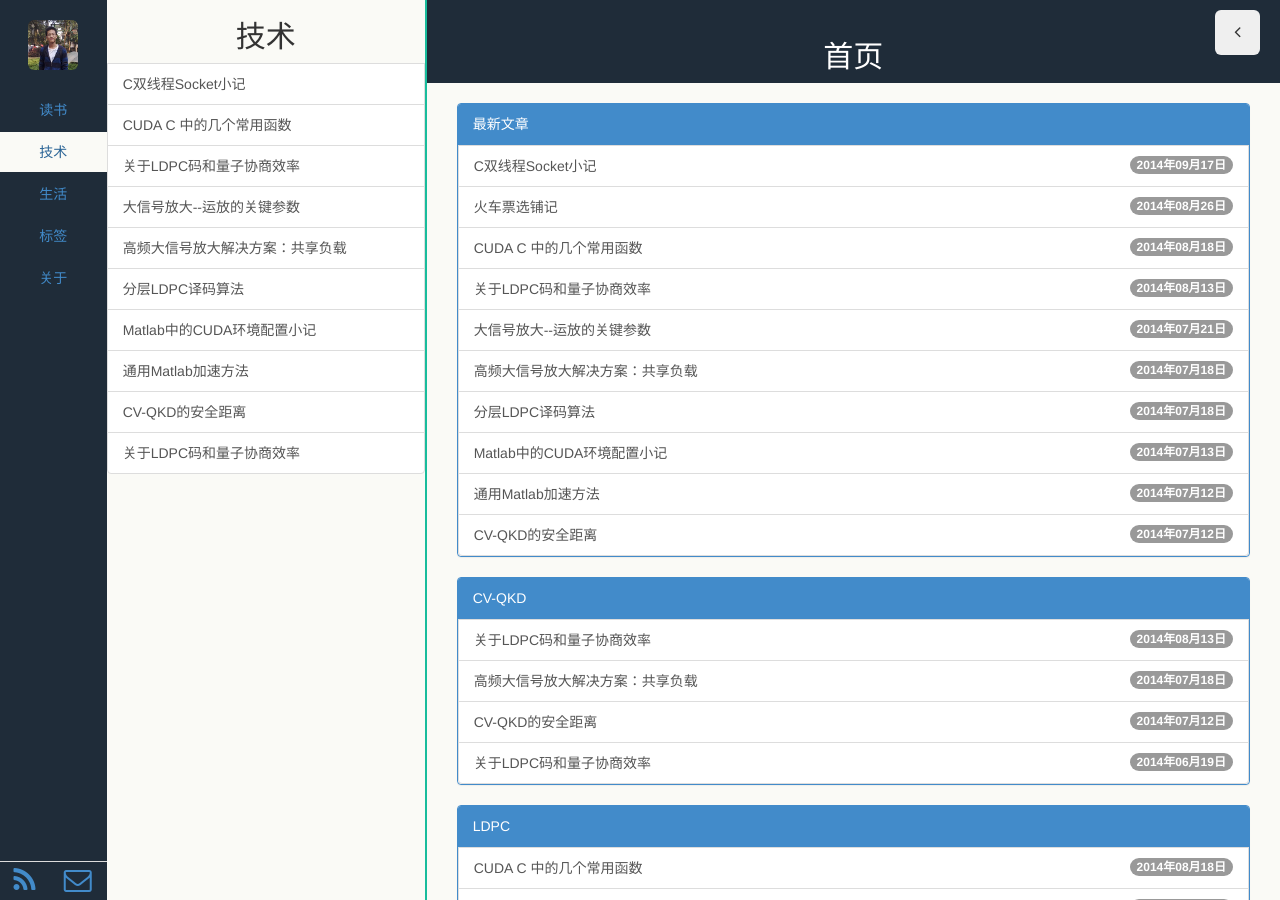
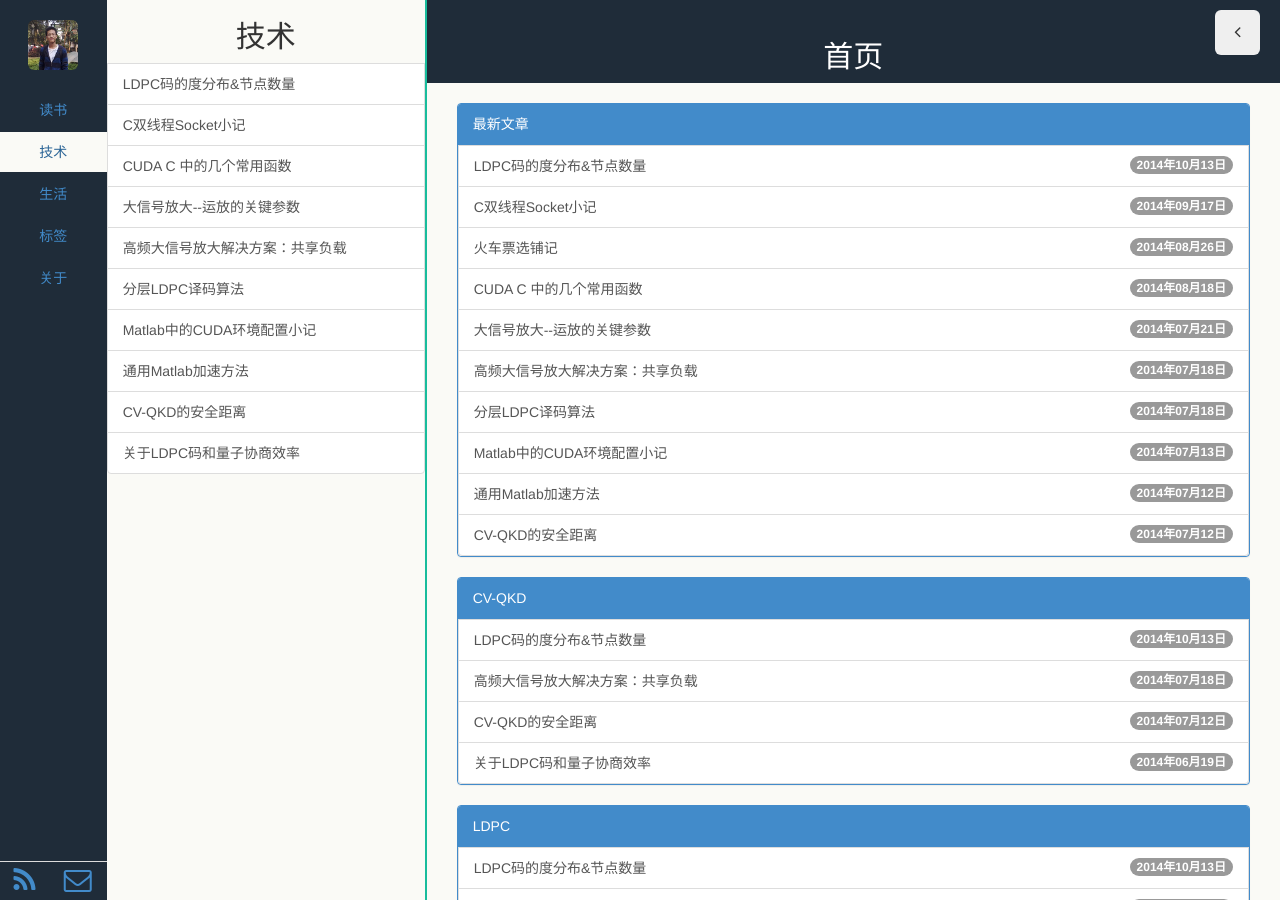
Before and after one commit to lindakai/lindakai.github.io, a Jekyll site: the page built from index.html, in a window 1280 px wide. Built offline with Jekyll 4.4.1, drawn with Linux system fonts in a browser that asks for light colours; Markdown is read by kramdown in place of the engine named in the settings; the list of posts is cut into pages by our own code; comment, search, counter and statistics services are not loaded; some of the changed lines change nothing that is shown.

Commit message:
2014-11-08-3
Add images

```diff
--- a/_posts/2014-08-13-LDPC-Degree.markdown
+++ b/_posts/2014-10-13-LDPC-Degree.markdown
@@ -1,10 +1,9 @@
 ---
 layout: post
-title: "关于LDPC码和量子协商效率"
+title: "LDPC码的度分布&节点数量"
 category: 技术
 tags: LDPC CV-QKD
 ---
-## LDPC码的度分布&节点数量
 
 ####前言
   最近在研究新的LDPC码型对系统性能影响的时候发现关于LDPC码的度分布表示有些混乱，特此整理下：
@@ -14,23 +13,22 @@
 
 ####二、非规则LDPC码的度分布
   混乱是从非规则LDPC码开始的，首先来看一个简单的非规则LDPC码的度分布（据说是802.16e中码率为0.5的码，尚未验证）：
-  $$\lambda(x)=0.4583x^2+0.2917x^3+0.25x^6$$
-  $$\rho(x)=0.6667x^6+0.3333x^7$$
+![interpreter pattern](/public/upload/LDPC-Degree/f1.jpg)
   从中可以看出两个度分布的系数之和均为1，即理解为确定了变量节点的总数**N**和校验节点的总数**M**后可以通过每种度分布的比例分别计算个数，这样表示也很好理解。但是问题来了：
   从Tanner图的角度理解，连接至变量节点和校验节点的边的总数必然是相等的，即：
-  $$N\cdot\sum_{i=1}^{d_c} i\cdot\lambda_i = M\cdot\sum_{i=1}^{d_r} i\cdot\rho_i$$
+![interpreter pattern](/public/upload/LDPC-Degree/f2.jpg)
   根据上面列出的度分布，可以得到：
   $$3.2917N = 6.3333M$$
-  那么，根据传统的LDPC码的码率计算公式$R=\frac{N}{M+N}$，可以计算出码率为：R=0.6580。那么问题来了：这个码的码率明明为0.5，为什么按照边的数量计算出来的码率为0.65呢？
+  那么，根据传统的LDPC码的码率计算公式![interpreter pattern](/public/upload/LDPC-Degree/f3.jpg)，可以计算出码率为：R=0.6580。那么问题来了：这个码的码率明明为0.5，为什么按照边的数量计算出来的码率为0.65呢？
 
   再次观察上面关于**M**和**N**的关系式，注意到两者的系数比为0.5左右，于是依次得出结论：此处的码率计算公式应为：
-  $$R = 1-\frac{M}{N} = 0.4803$$
+  ![interpreter pattern](/public/upload/LDPC-Degree/f4.jpg)
   OK，到此发现虽然码率R不等于0.5，但也还算挺接近了，即如果变量节点总数N=10000，那么校验节点的数量便不是整数5000，而是约等于5197的一个小数。在实际生成H矩阵的时候，由于行数和列数为整数，因此必然会出现某行（一般为最后几行）的1的个数并不满足度分布，因为虽然里理论上要求变量节点和校验节点上的边总数相等，但是由于上述误差，导致按照行所计算出来的边数量和按照列计算出来的边数量不相等，所以必然出现某些不符合度分布要求的行或列。
   但是至此还是有一个问题没有解决：为什么上面计算码率的公式和传统的码率计算方式不同呢？这是两套标准还是说只是上面这个码的表示方式比较奇怪？
   按照上面这种计算方式，**N**表示的应当是变量节点和校验节点的总和，而**M**则表示校验节点的数量，对应到实际的**H**矩阵中即**N**表示列数，**M**表示行数，貌似也很有道理~
 
   那我们再来看几组度分布：
-  ![Alt text](./1413785664177.png)
+  ![interpreter pattern](/public/upload/LDPC-Degree/f5.jpg)
 
   这张表摘自一篇关于非规则LDPC码密度进化的中文论文：[不规则LDPC码的密度进化方法](http://www.cqvip.com/qk/91130a/200504/15487687.html)
 
```
Also changed, not shown: public/upload/LDPC-Degree/f1.jpg (added), public/upload/LDPC-Degree/f2.jpg (added), public/upload/LDPC-Degree/f3.jpg (added), public/upload/LDPC-Degree/f4.jpg (added), public/upload/LDPC-Degree/f5.jpg (added).
